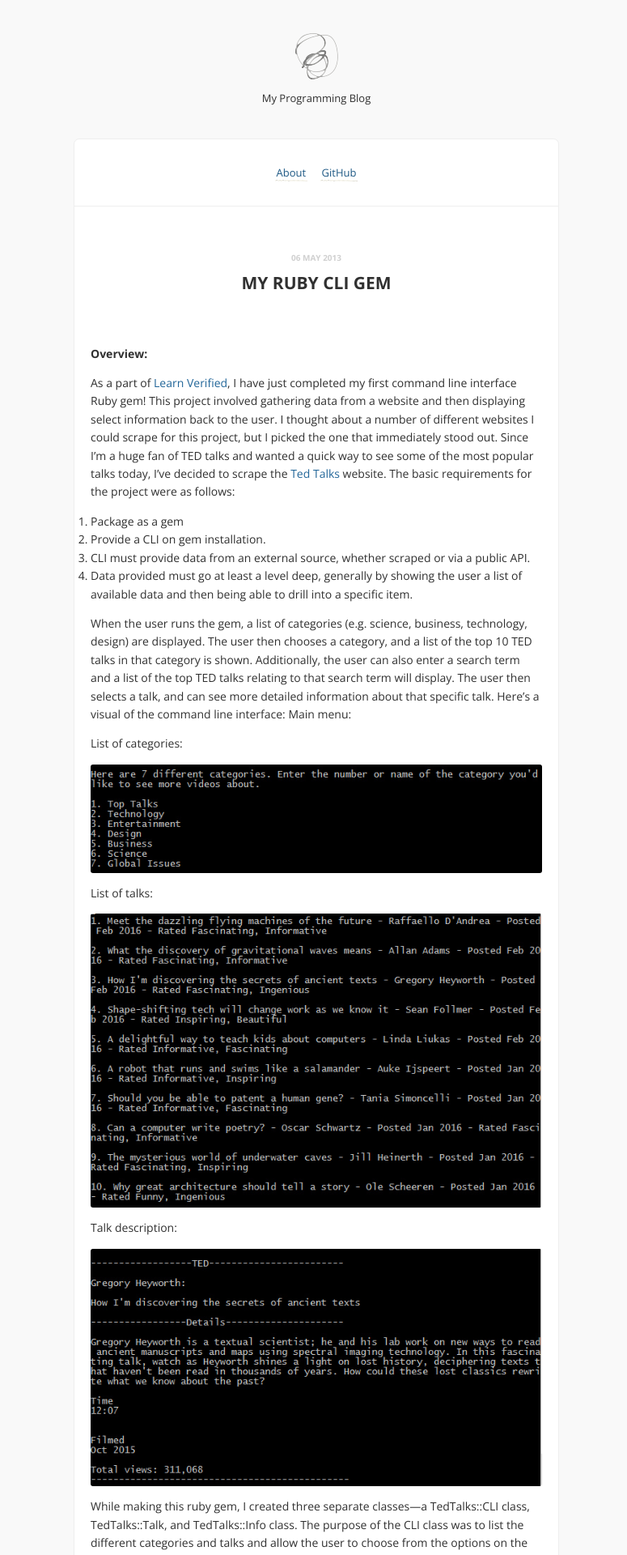
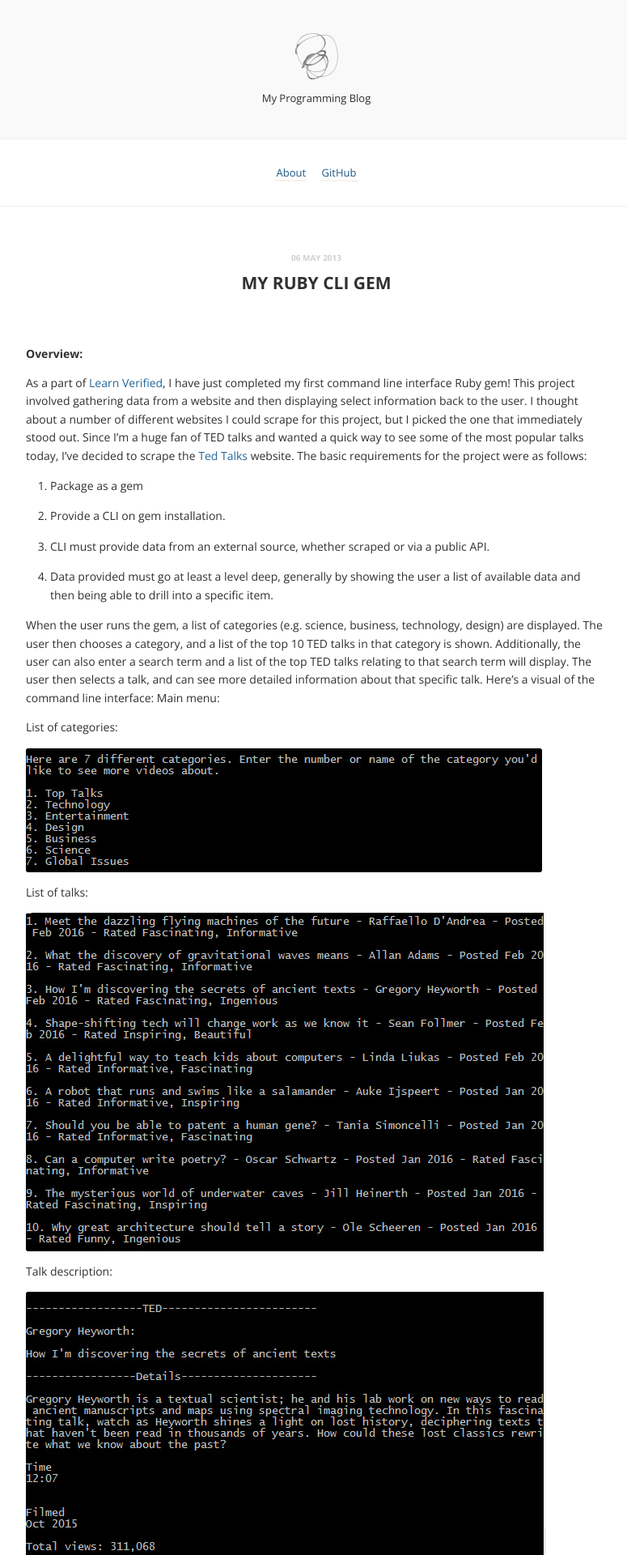
Before and after one commit to sameerabachoti/blog, a Jekyll site: the page built from _posts/2013-05-06-ruby-cli-gem.md, in a window 1280 px wide. Shown: the top 1920 px of the page at 81% size, without its empty margins (249-1024 px from the left). Built offline with Jekyll 4.4.1, drawn with Linux system fonts in a browser that asks for light colours; comment, search, counter and statistics services are not loaded.

Commit message:
Update style.css

```diff
--- a/stylesheets/style.css
+++ b/stylesheets/style.css
@@ -69,7 +69,7 @@ img {
 
 ol, ol li {
   padding: 0;
-  margin: 0; }
+  margin: 15; }
 
 blockquote {
   margin: 0;
@@ -94,7 +94,7 @@ footer {
   -moz-box-sizing: border-box;
   box-sizing: border-box;
   width: 100%;
-  max-width: 600px;
+  max-width: 800px;
   background: #fff;
   margin: 40px auto 20px;
   border-radius: 7px;
@@ -238,7 +238,7 @@ ul.posts .datetime {
   text-align: right; }
 
 section.post {
-  margin: 0 -100px;
+  margin: 0 -80px;
   text-align: left;
   border-top: 0;
   padding: 0; }
```
